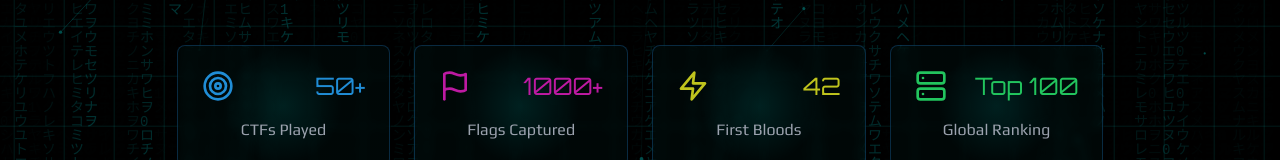
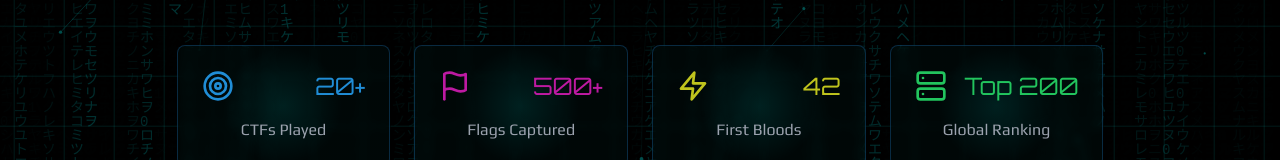
Before and after one commit to colding10/bing-chilling-academies-website-new, a Next.js app: page / in a window 1280 px wide. Shown: the part 238-398 px from the top of the page. Built offline with nearby package versions, Linux system fonts and the light colour scheme.

Commit message:
fix some metrics

```diff
--- a/src/app/page.tsx
+++ b/src/app/page.tsx
@@ -35,13 +35,13 @@ export default function Home() {
   const stats = [
     {
       label: "CTFs Played",
-      value: "50+",
+      value: "20+",
       icon: FiTarget,
       color: "text-custom-blue",
     },
     {
       label: "Flags Captured",
-      value: "1000+",
+      value: "500+",
       icon: FiFlag,
       color: "text-custom-pink",
     },
@@ -53,7 +53,7 @@ export default function Home() {
     },
     {
       label: "Global Ranking",
-      value: "Top 100",
+      value: "Top 200",
       icon: FiServer,
       color: "text-green-500",
     },
```
